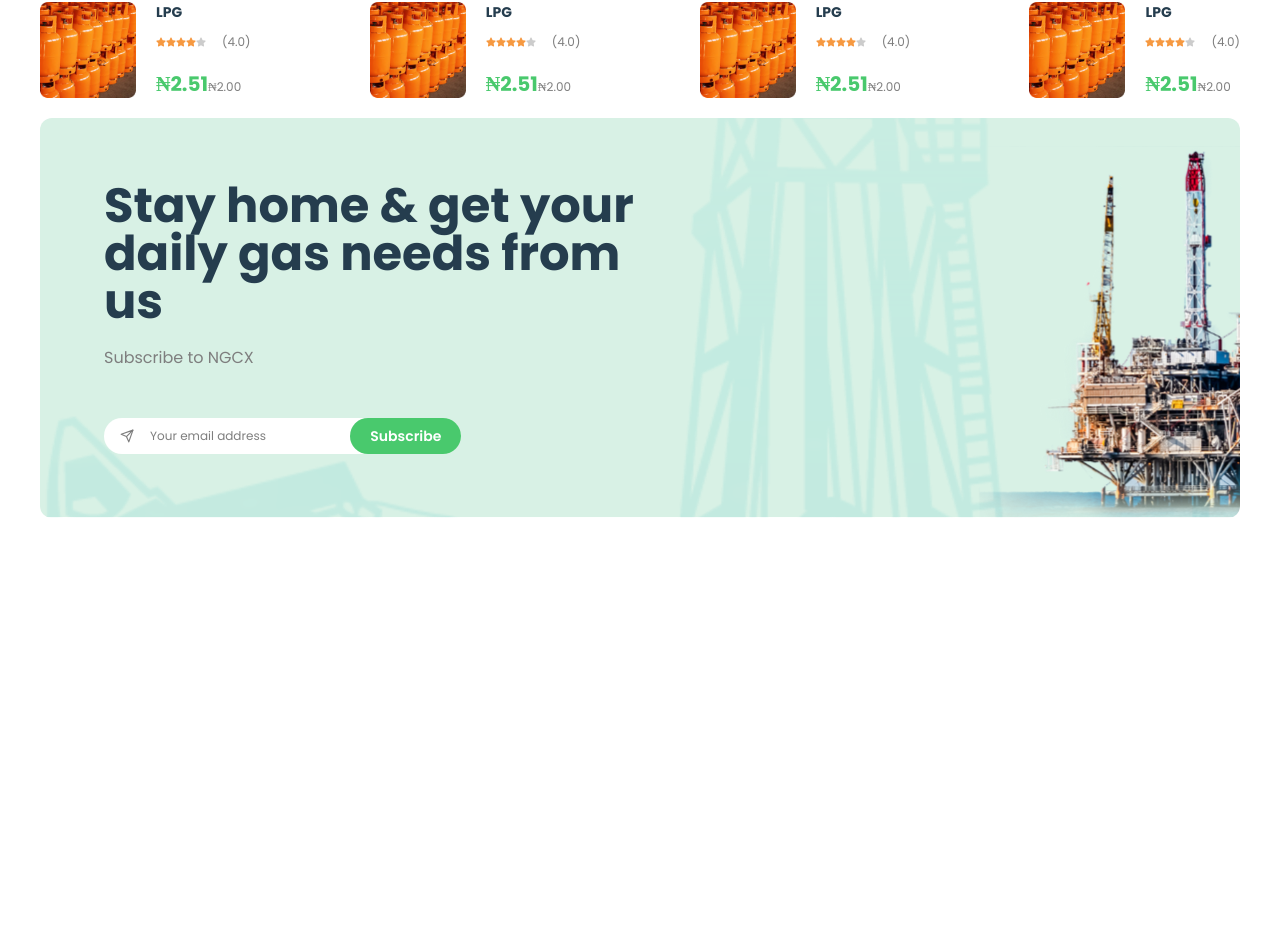
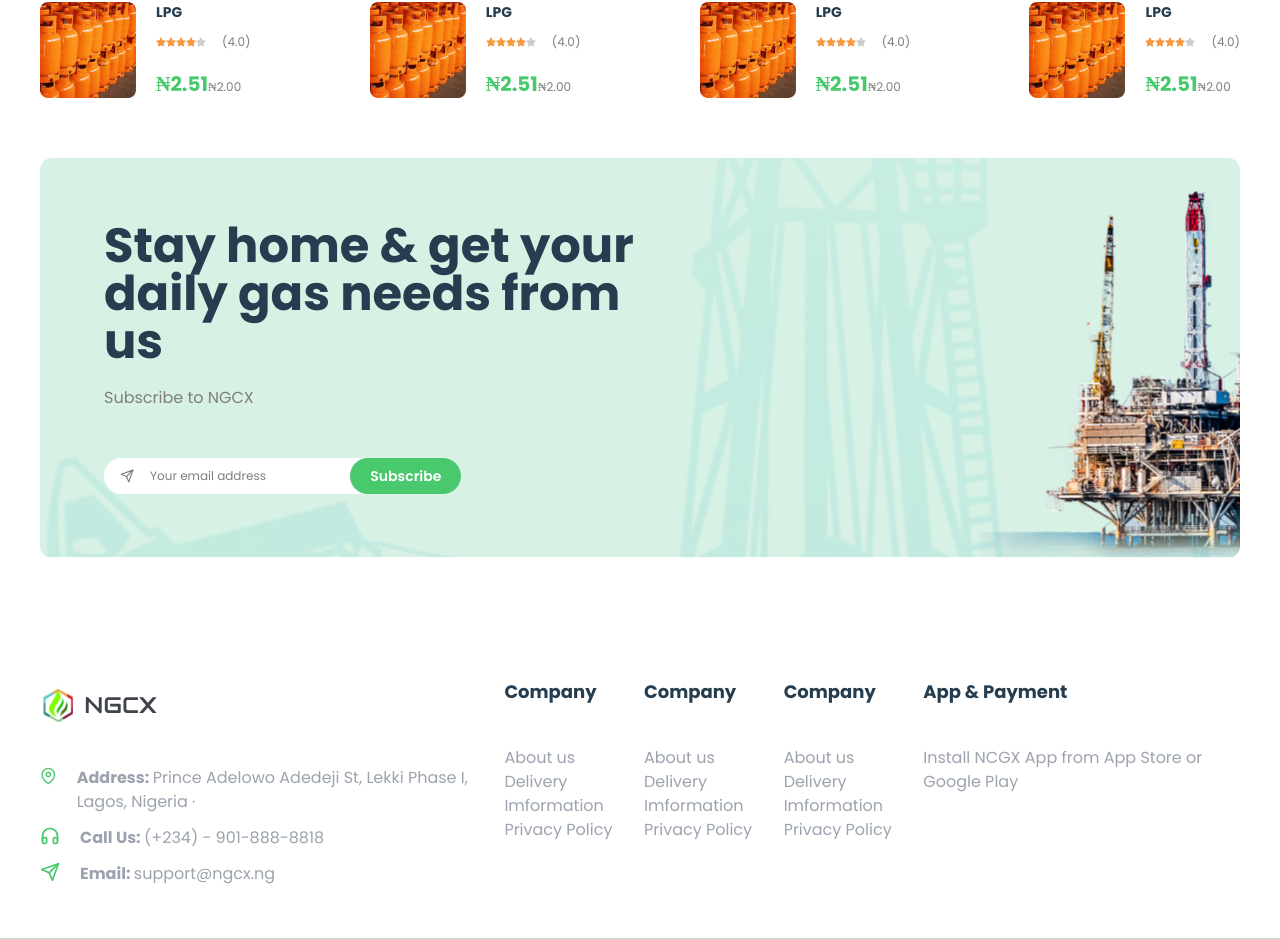
Before and after one commit to kingsonly/NGCX, a React (Create React App) app: page / in a window 1280 px wide. Shown: the part 3135-4074 px from the top of the page. Before the commit the page ends 3693 px from the top, so only its background shows below. Built offline with nearby package versions, Linux system fonts and the light colour scheme; the HTML template or start-up script is replaced by a standard one.

Commit message:
done with homepage footer

```diff
--- a/src/App.tsx
+++ b/src/App.tsx
@@ -1,5 +1,4 @@
-import React from "react";
-import Layout from "./Layout";
+import Layout from "Layout";
 import {
   BestSellersSection,
   DealForTheDaySection,
@@ -7,7 +6,7 @@ import {
   MapSection,
   PopularProductsSection,
   TopSellingSection,
-} from "./sections";
+} from "sections";
 import { Banner } from "./components";
 import { FooterBanner } from "./assets";
 
@@ -21,11 +20,13 @@ function App() {
         <BestSellersSection />
         <DealForTheDaySection />
         <TopSellingSection />
-        <Banner
-          title="Stay home & get your daily gas needs from us"
-          text="Subscribe to NGCX"
-          img={FooterBanner}
-        />
+        <div className="mt-10">
+          <Banner
+            title="Stay home & get your daily gas needs from us"
+            text="Subscribe to NGCX"
+            img={FooterBanner}
+          />
+        </div>
       </Layout>
     </div>
   );
--- a/src/Layout.tsx
+++ b/src/Layout.tsx
@@ -1,5 +1,5 @@
 import React from 'react'
-import { HeaderMenu, Navbar } from './components'
+import { Footer, HeaderMenu, Navbar } from './components'
 
 const Layout = ({children}:any) => {
   return (
@@ -7,7 +7,7 @@ const Layout = ({children}:any) => {
         <Navbar />
         <HeaderMenu />
             <main className='font-poppins px-1 md:px-10 py-10'>{children}</main>
-        <div/>
+        <Footer />
       </>
   )
 }
--- /dev/null
+++ b/src/components/footer/index.tsx
@@ -0,0 +1,69 @@
+import { Logo } from "assets";
+import React from "react";
+import { FiHeadphones, FiMapPin, FiSend } from "react-icons/fi";
+import { Colors } from "theme/colors";
+import { SectionHeading } from "..";
+
+const FooterColData = ["About us", "Delivery Imformation", "Privacy Policy"];
+
+const FooterColumn = () => {
+  return (
+    <div>
+      <SectionHeading text="Company" />
+
+      <ul>
+        {FooterColData.map((item) => (
+          <li>{item}</li>
+        ))}
+      </ul>
+    </div>
+  );
+};
+
+const index = () => {
+  return (
+    <footer className="text-gray-400 px-1 md:px-10 py-10 flex flex-wrap md:flex-nowrap justify-between border-b border-b-ncgx-light-green font-poppins">
+      <section>
+        <img src={Logo} alt="logo" className="w-32 h-32" />
+
+        <ul>
+          <li className="flex items-start mb-3">
+            <FiMapPin color={Colors["ncgx-green"]} size={20} />
+            <p className="ml-5 ">
+              <span className="font-bold">Address: </span>
+              <span>
+                Prince Adelowo Adedeji St, Lekki Phase I, Lagos, Nigeria ·
+              </span>
+            </p>
+          </li>
+          <li className="flex items-start mb-3">
+            <FiHeadphones color={Colors["ncgx-green"]} size={20} />
+            <p className="ml-5">
+              <span className="font-bold">Call Us: </span>
+              <span>(+234) - 901-888-8818 </span>
+            </p>
+          </li>
+          <li className="flex items-start mb-3">
+            <FiSend color={Colors["ncgx-green"]} size={20} />
+            <p className="ml-5">
+              <span className="font-bold">Email: </span>
+              <span>support@ngcx.ng </span>
+            </p>
+          </li>
+        </ul>
+      </section>
+
+      {[1, 2, 3].map((i) => (
+        <FooterColumn />
+      ))}
+
+      <section>
+        <SectionHeading text="App & Payment" />
+
+        <p>Install NCGX App from App Store or Google Play</p>
+      </section>
+    </footer>
+  );
+};
+
+export default index;
--- a/src/components/index.tsx
+++ b/src/components/index.tsx
@@ -11,3 +11,4 @@ export { default as BestSellerCard } from "./cards/BestSeller"
 export { default as ProgressBar} from "./utils/ProgressBar"
 export { default as DealOfTheDayCard } from "./cards/DayDeal"
 export { default as TopSellingCard } from "./cards/TopSelling"
+export { default as Footer } from "./footer"
--- a/src/react-app-env.d.ts
+++ b/src/react-app-env.d.ts
@@ -1 +1,4 @@
 /// <reference types="react-scripts" />
+declare module "react/jsx-runtime" {
+  export default any;
+}
```
